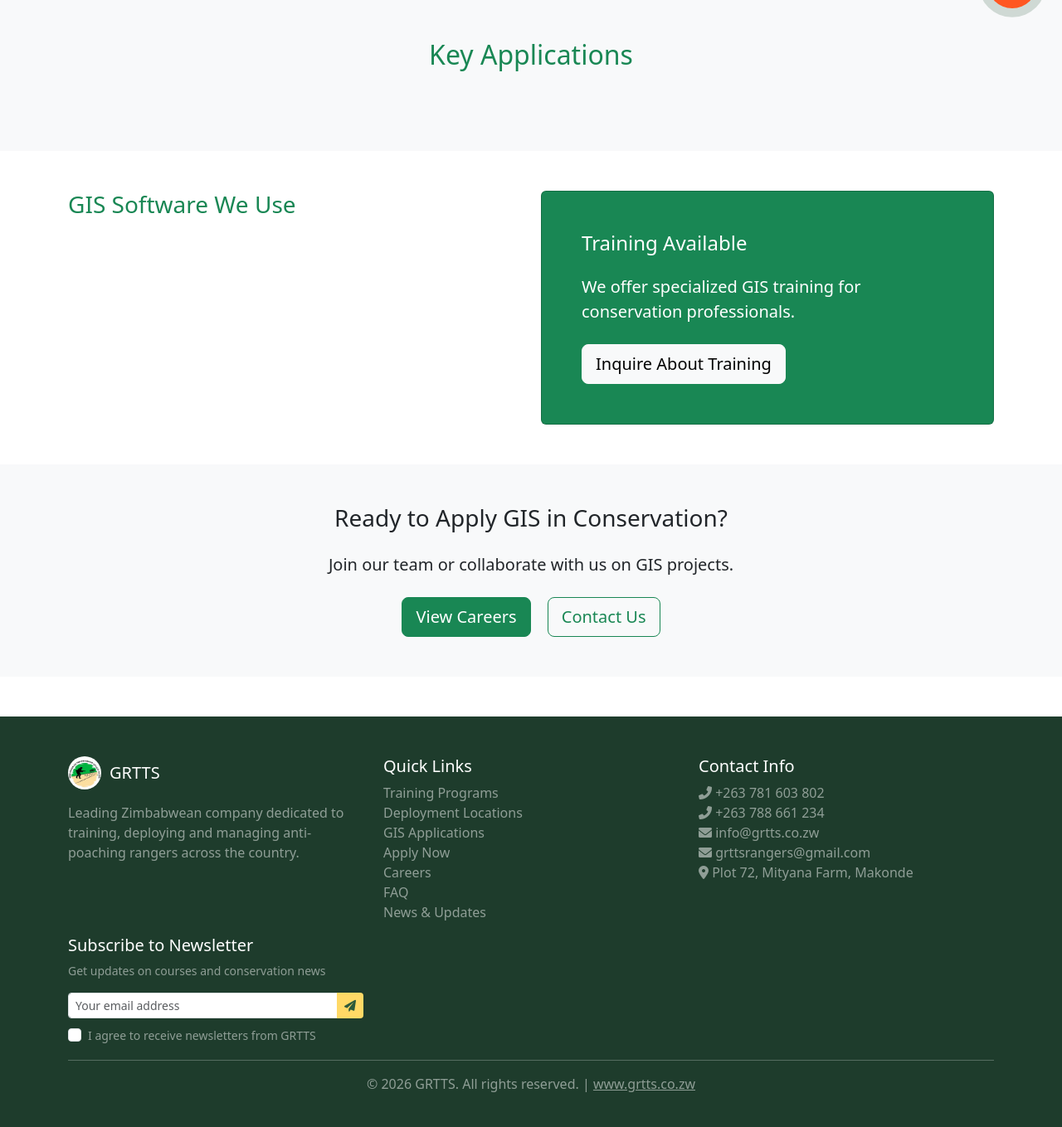
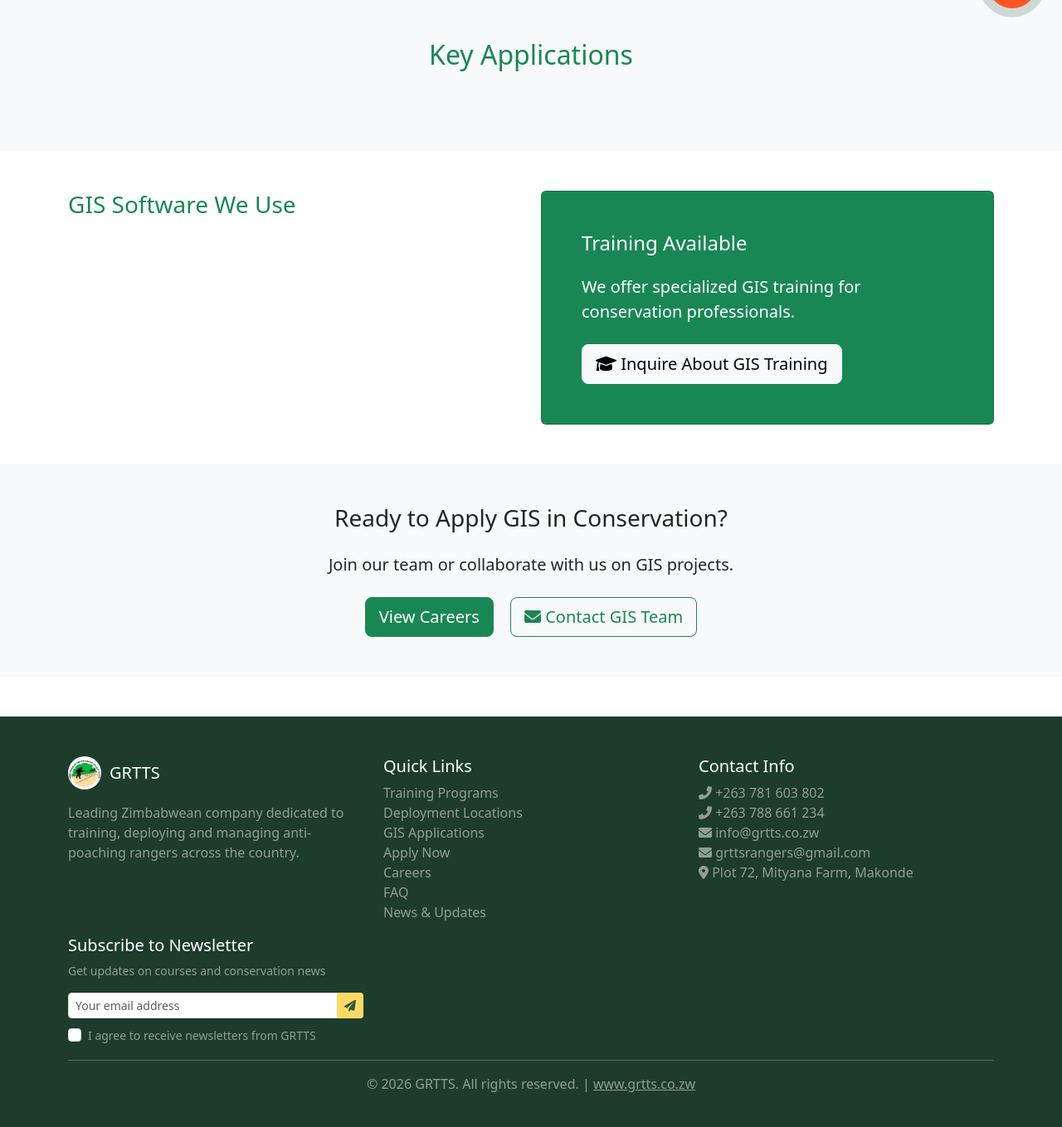
Before and after one commit to SlyJeremiah/grtts_website, a Django app: template main/templates/main/gis_applications.html in a window 1280 px wide. Shown: the part 760-2119 px from the top of the page at 83% size. Run offline with Django 5.2, Linux system fonts and the light colour scheme; the template is opened without the code that fills it, so the values that code supplies are empty; parts of the project's set-up code (start-up, migrations or seed data) failed here and were passed over.

Commit message:
Update gis_applications.html

```diff
--- a/main/templates/main/gis_applications.html
+++ b/main/templates/main/gis_applications.html
@@ -66,7 +66,10 @@
                     <div class="card-body p-5">
                         <h4 class="mb-4">Training Available</h4>
                         <p class="lead mb-4">We offer specialized GIS training for conservation professionals.</p>
-                        <a href="{% url 'main:contact' %}" class="btn btn-light btn-lg">Inquire About Training</a>
+                        <!-- UPDATED: Added type=gis parameter -->
+                        <a href="{% url 'main:contact' %}?type=gis" class="btn btn-light btn-lg">
+                            <i class="fas fa-graduation-cap"></i> Inquire About GIS Training
+                        </a>
                     </div>
                 </div>
             </div>
@@ -80,7 +83,10 @@
         <h3 class="mb-4">Ready to Apply GIS in Conservation?</h3>
         <p class="lead mb-4">Join our team or collaborate with us on GIS projects.</p>
         <a href="{% url 'main:careers' %}" class="btn btn-success btn-lg me-3">View Careers</a>
-        <a href="{% url 'main:contact' %}" class="btn btn-outline-success btn-lg">Contact Us</a>
+        <!-- UPDATED: Added type=gis parameter -->
+        <a href="{% url 'main:contact' %}?type=gis" class="btn btn-outline-success btn-lg">
+            <i class="fas fa-envelope"></i> Contact GIS Team
+        </a>
     </div>
 </section>
 {% endblock %}
```
